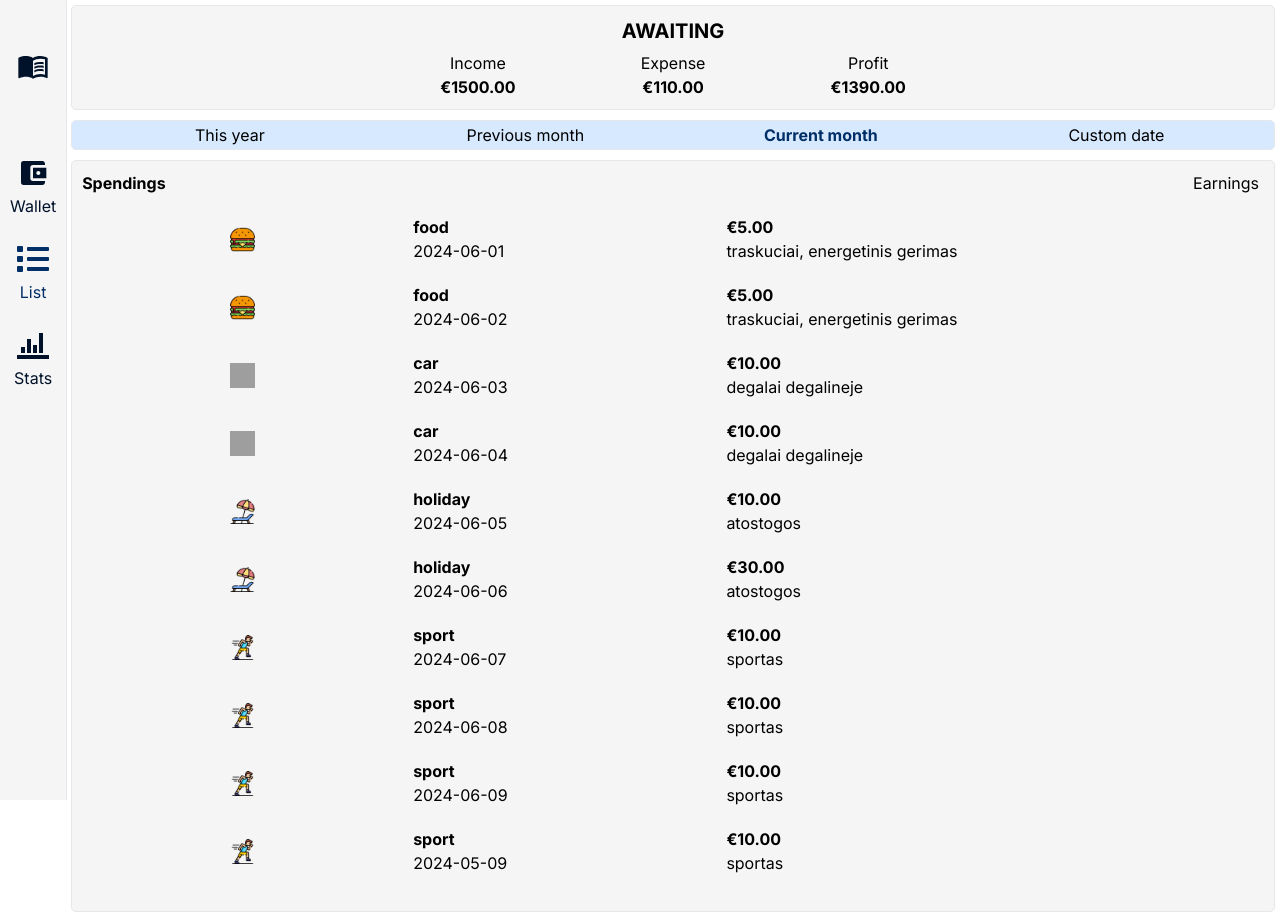
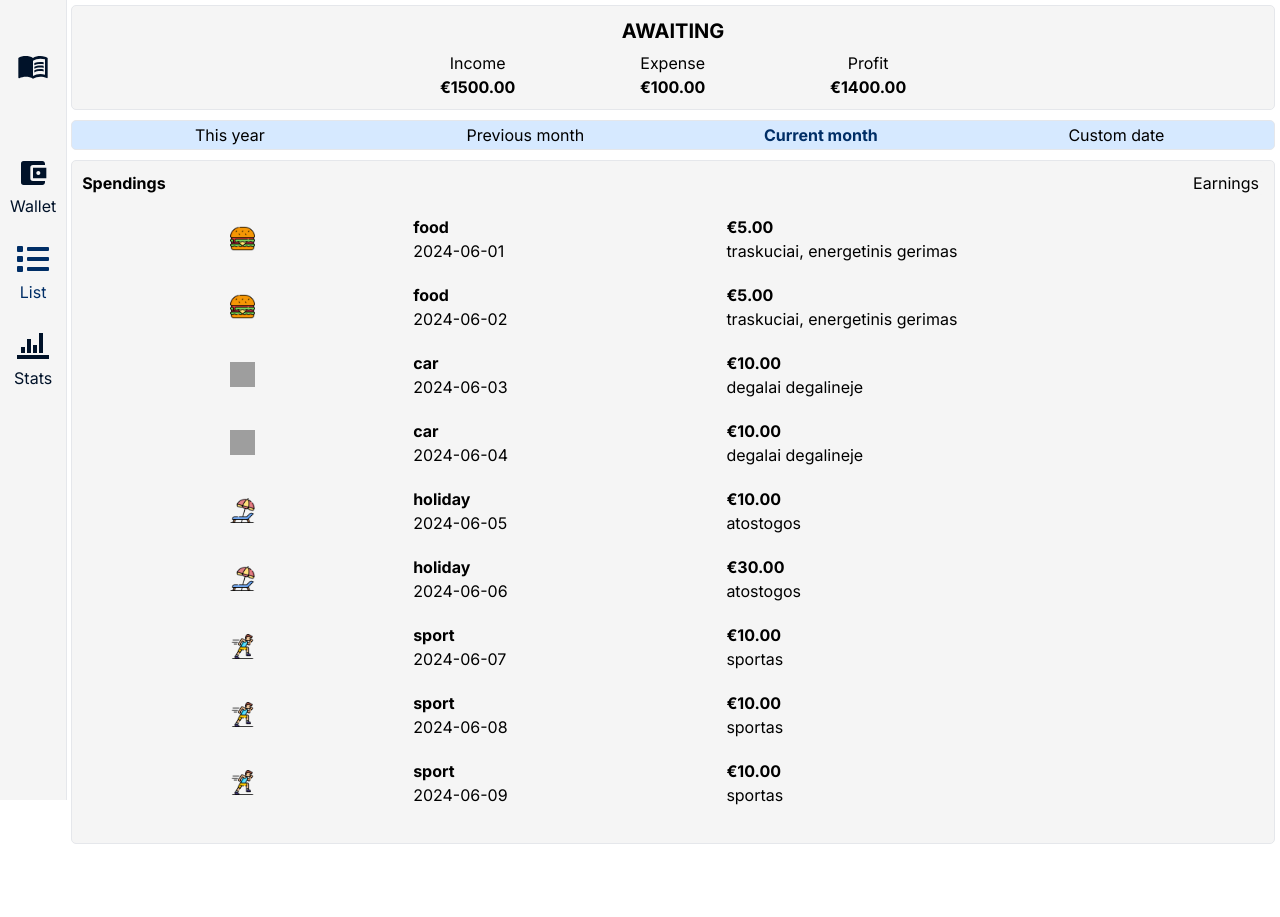
Before and after one commit to eimuciu/cash-tracker, a Next.js app: page /list in a window 1280 px wide. After the commit the page ends 849 px from the top, so only its background shows below. Built offline with nearby package versions, Linux system fonts and the light colour scheme; grey boxes are pictures that could not be loaded.

Commit message:
adding key generator

```diff
--- a/src/app/components/pages/list/index.tsx
+++ b/src/app/components/pages/list/index.tsx
@@ -4,6 +4,10 @@ import React, { useState } from 'react';
 import ListElement from './listElement';
 import { useThemeContext } from '@/app/store/themeStore';
 import { useDataContext } from '@/app/store/dataStore';
+
+const generateKey = (pre: any) => {
+  return `${pre}_${new Date().getTime()}`;
+};
 
 export default function ListPage() {
   const [tabSelectionClicked, setTabSelectionClicked] =
@@ -36,7 +40,7 @@ export default function ListPage() {
       <div>
         {!tabSelectionClicked &&
           expenseList.map((x: any, idx: number) => (
-            <div key={idx}>
+            <div key={generateKey(x.note + x.amount)}>
               <ListElement
                 iconUrl={
                   (settings.expenseIcons as any)[x.category.toLowerCase()]
--- a/src/app/store/dataStore.tsx
+++ b/src/app/store/dataStore.tsx
@@ -150,8 +150,8 @@ export function DataContextProvider({ children }: Props) {
       value={{
         themeColorPalette: settings.theme,
         settings,
-        // expenseList: filterData(expenseList, filter.case, filter.options),
-        expenseList: expenseList,
+        expenseList: filterData(expenseList, filter.case, filter.options),
+        // expenseList: expenseList,
         incomeList: filterData(incomeList, filter.case, filter.options),
         setFilter,
         addCurrencySettings,
```
